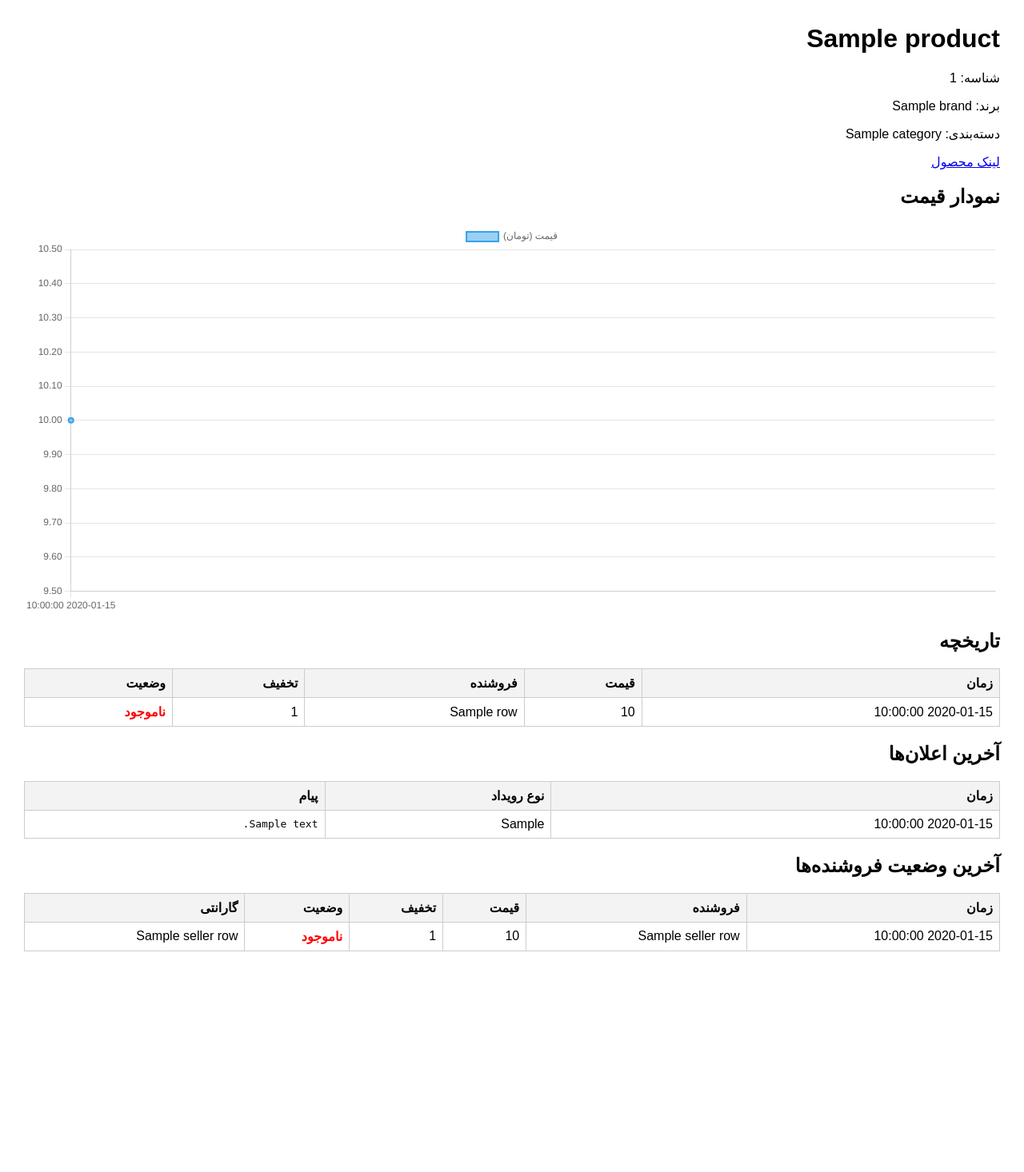
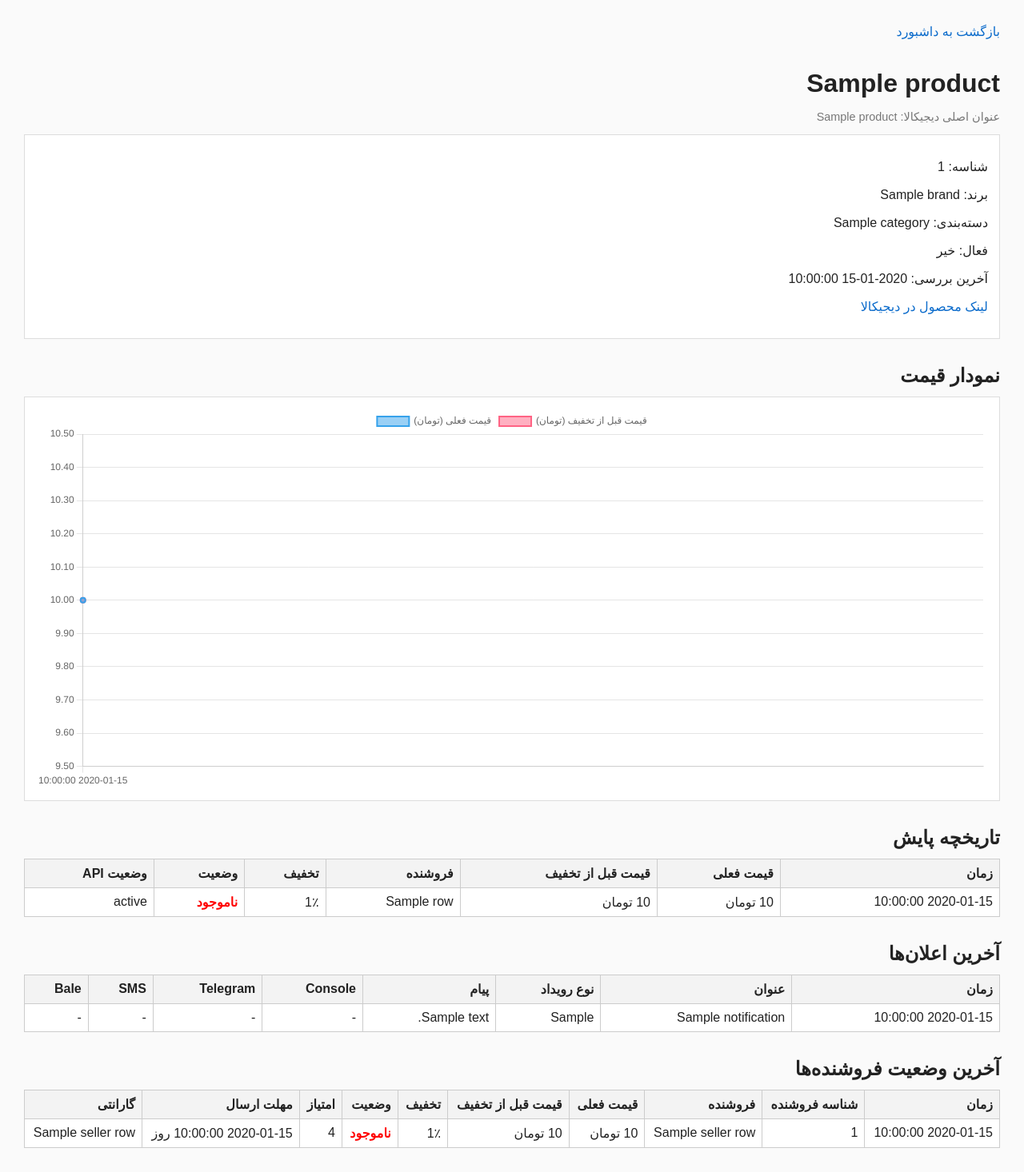
Before and after one commit to MohammadRezaJ20/DK, a FastAPI app: template templates/product.html in a window 1280 px wide. Shown: the whole page at 80% size. Before the commit the page ends 1190 px from the top, so only its background shows below. Run offline with FastAPI, Linux system fonts and the light colour scheme; the template is opened without the code that fills it: most values are stand-ins (such as "Sample title", 1, 10 or a date in 2020); parts of the project's set-up code (start-up, migrations or seed data) failed here and were passed over.

Commit message:
Update product.html

```diff
--- a/templates/product.html
+++ b/templates/product.html
@@ -2,55 +2,181 @@
 <html lang="fa">
 <head>
   <meta charset="UTF-8">
-  <title>{{ product["title"] }}</title>
+  <title>{{ product["custom_name"] or product["title"] }}</title>
   <script src="https://cdn.jsdelivr.net/npm/chart.js"></script>
   <style>
-    body { font-family: sans-serif; direction: rtl; margin: 30px; }
-    table { border-collapse: collapse; width: 100%; margin-bottom: 20px; }
-    th, td { border: 1px solid #ccc; padding: 8px; text-align: right; }
-    th { background: #f3f3f3; }
-    .available { color: green; font-weight: bold; }
-    .unavailable { color: red; font-weight: bold; }
-    pre { white-space: pre-wrap; word-break: break-word; margin: 0; }
+    body {
+      font-family: sans-serif;
+      direction: rtl;
+      margin: 30px;
+      background: #fafafa;
+      color: #222;
+    }
+
+    h1 {
+      margin-bottom: 10px;
+    }
+
+    h2 {
+      margin-top: 32px;
+      margin-bottom: 12px;
+    }
+
+    table {
+      border-collapse: collapse;
+      width: 100%;
+      margin-bottom: 20px;
+      background: #fff;
+    }
+
+    th,
+    td {
+      border: 1px solid #ccc;
+      padding: 8px;
+      text-align: right;
+      vertical-align: top;
+    }
+
+    th {
+      background: #f3f3f3;
+    }
+
+    a {
+      color: #0b6bcb;
+      text-decoration: none;
+    }
+
+    a:hover {
+      text-decoration: underline;
+    }
+
+    .available {
+      color: green;
+      font-weight: bold;
+    }
+
+    .unavailable {
+      color: red;
+      font-weight: bold;
+    }
+
+    .muted {
+      color: #777;
+      font-size: 0.9em;
+    }
+
+    .price {
+      direction: ltr;
+      display: inline-block;
+    }
+
+    pre {
+      white-space: pre-wrap;
+      word-break: break-word;
+      margin: 0;
+      font-family: inherit;
+    }
+
+    .card {
+      background: #fff;
+      border: 1px solid #ddd;
+      padding: 14px;
+      margin-bottom: 20px;
+    }
+
+    .back {
+      display: inline-block;
+      margin-bottom: 16px;
+    }
   </style>
 </head>
 <body>
-  <h1>{{ product["title"] }}</h1>
+  <a class="back" href="/">بازگشت به داشبورد</a>
+
+  <h1>{{ product["custom_name"] or product["title"] }}</h1>
+
+  {% if product["custom_name"] and product["title"] %}
+    <p class="muted">عنوان اصلی دیجیکالا: {{ product["title"] }}</p>
+  {% endif %}
+
+  <div class="card">
     <p>شناسه: {{ product["product_id"] }}</p>
     <p>برند: {{ product["brand"] or "-" }}</p>
     <p>دسته‌بندی: {{ product["category"] or "-" }}</p>
-  <p><a href="{{ product['url'] }}" target="_blank">لینک محصول</a></p>
+    <p>فعال: {{ "بله" if product["active"] else "خیر" }}</p>
+    <p>آخرین بررسی: {{ product["last_checked_at"] or "-" }}</p>
+    <p>
+      <a href="{{ product['url'] }}" target="_blank">
+        لینک محصول در دیجیکالا
+      </a>
+    </p>
+  </div>
 
   <h2>نمودار قیمت</h2>
+  <div class="card">
     <canvas id="priceChart" height="120"></canvas>
+  </div>
 
-  <h2>تاریخچه</h2>
+  <h2>تاریخچه پایش</h2>
+  {% if history %}
   <table>
+    <thead>
       <tr>
         <th>زمان</th>
-      <th>قیمت</th>
+        <th>قیمت فعلی</th>
+        <th>قیمت قبل از تخفیف</th>
         <th>فروشنده</th>
         <th>تخفیف</th>
         <th>وضعیت</th>
+        <th>وضعیت API</th>
       </tr>
+    </thead>
+
+    <tbody>
       {% for row in history %}
       <tr>
         <td>{{ row["checked_at"] }}</td>
+
         <td>
           {% if row["best_price_toman"] is not none %}
-          {{ "{:,.0f}".format(row["best_price_toman"]) }}
+            <span class="price">{{ "{:,.0f}".format(row["best_price_toman"]) }}</span>
+            تومان
           {% else %}
             -
           {% endif %}
         </td>
+
+        <td>
+          {% if row["best_list_price_toman"] is not none %}
+            <span class="price">{{ "{:,.0f}".format(row["best_list_price_toman"]) }}</span>
+            تومان
+          {% else %}
+            -
+          {% endif %}
+        </td>
+
         <td>{{ row["best_seller_name"] or "-" }}</td>
-      <td>{{ row["best_discount_percent"] if row["best_discount_percent"] is not none else "-" }}</td>
+
+        <td>
+          {% if row["best_discount_percent"] is not none %}
+            {{ row["best_discount_percent"] }}٪
+          {% else %}
+            -
+          {% endif %}
+        </td>
+
         <td class="{{ 'available' if row['is_available'] else 'unavailable' }}">
           {{ "موجود" if row["is_available"] else "ناموجود" }}
         </td>
+
+        <td>{{ row["status"] or "-" }}</td>
       </tr>
       {% endfor %}
+    </tbody>
   </table>
+  {% else %}
+    <p>هنوز تاریخچه‌ای برای این محصول ثبت نشده است.</p>
+  {% endif %}
 
   <h2>آخرین اعلان‌ها</h2>
 
@@ -59,16 +185,27 @@
     <thead>
       <tr>
         <th>زمان</th>
+        <th>عنوان</th>
         <th>نوع رویداد</th>
         <th>پیام</th>
+        <th>Console</th>
+        <th>Telegram</th>
+        <th>SMS</th>
+        <th>Bale</th>
       </tr>
     </thead>
+
     <tbody>
       {% for n in notifications %}
       <tr>
         <td>{{ n["created_at"] or "-" }}</td>
+        <td>{{ n["title"] or "-" }}</td>
         <td>{{ n["event_type"] or "-" }}</td>
         <td><pre>{{ n["message"] or "-" }}</pre></td>
+        <td>{{ "✓" if n["sent_console"] else "-" }}</td>
+        <td>{{ "✓" if n["sent_telegram"] else "-" }}</td>
+        <td>{{ "✓" if n["sent_sms"] else "-" }}</td>
+        <td>{{ "✓" if n["sent_bale"] else "-" }}</td>
       </tr>
       {% endfor %}
     </tbody>
@@ -78,34 +215,79 @@
   {% endif %}
 
   <h2>آخرین وضعیت فروشنده‌ها</h2>
+
+  {% if seller_rows %}
   <table>
+    <thead>
       <tr>
         <th>زمان</th>
+        <th>شناسه فروشنده</th>
         <th>فروشنده</th>
-      <th>قیمت</th>
+        <th>قیمت فعلی</th>
+        <th>قیمت قبل از تخفیف</th>
         <th>تخفیف</th>
         <th>وضعیت</th>
+        <th>امتیاز</th>
+        <th>مهلت ارسال</th>
         <th>گارانتی</th>
       </tr>
+    </thead>
+
+    <tbody>
       {% for s in seller_rows %}
       <tr>
         <td>{{ s["checked_at"] }}</td>
-      <td>{{ s["seller_name"] }}</td>
+        <td>{{ s["seller_id"] or "-" }}</td>
+        <td>{{ s["seller_name"] or "-" }}</td>
+
         <td>
           {% if s["price_toman"] is not none %}
-          {{ "{:,.0f}".format(s["price_toman"]) }}
+            <span class="price">{{ "{:,.0f}".format(s["price_toman"]) }}</span>
+            تومان
           {% else %}
             -
           {% endif %}
         </td>
-      <td>{{ s["discount_percent"] if s["discount_percent"] is not none else "-" }}</td>
+
+        <td>
+          {% if s["list_price_toman"] is not none %}
+            <span class="price">{{ "{:,.0f}".format(s["list_price_toman"]) }}</span>
+            تومان
+          {% else %}
+            -
+          {% endif %}
+        </td>
+
+        <td>
+          {% if s["discount_percent"] is not none %}
+            {{ s["discount_percent"] }}٪
+          {% else %}
+            -
+          {% endif %}
+        </td>
+
         <td class="{{ 'available' if s['is_available'] else 'unavailable' }}">
           {{ "موجود" if s["is_available"] else "ناموجود" }}
         </td>
+
+        <td>{{ s["rating"] if s["rating"] is not none else "-" }}</td>
+
+        <td>
+          {% if s["lead_time_days"] is not none %}
+            {{ s["lead_time_days"] }} روز
+          {% else %}
+            -
+          {% endif %}
+        </td>
+
         <td>{{ s["warranty_name"] or "-" }}</td>
       </tr>
       {% endfor %}
+    </tbody>
   </table>
+  {% else %}
+    <p>هنوز snapshot فروشنده‌ای ثبت نشده است.</p>
+  {% endif %}
 
   <script>
     const labels = [
@@ -114,9 +296,15 @@
       {% endfor %}
     ];
 
-    const data = [
+    const priceData = [
       {% for row in history %}
         {{ row["best_price_toman"] if row["best_price_toman"] is not none else "null" }},
+      {% endfor %}
+    ];
+
+    const listPriceData = [
+      {% for row in history %}
+        {{ row["best_list_price_toman"] if row["best_list_price_toman"] is not none else "null" }},
       {% endfor %}
     ];
 
@@ -124,14 +312,32 @@
       type: 'line',
       data: {
         labels: labels,
-        datasets: [{
-          label: 'قیمت (تومان)',
-          data: data,
-          borderWidth: 2
-        }]
+        datasets: [
+          {
+            label: 'قیمت فعلی (تومان)',
+            data: priceData,
+            borderWidth: 2,
+            tension: 0.2
+          },
+          {
+            label: 'قیمت قبل از تخفیف (تومان)',
+            data: listPriceData,
+            borderWidth: 2,
+            tension: 0.2
+          }
+        ]
       },
       options: {
-        responsive: true
+        responsive: true,
+        interaction: {
+          mode: 'index',
+          intersect: false
+        },
+        scales: {
+          y: {
+            beginAtZero: false
+          }
+        }
       }
     });
   </script>
```
Lines whose indentation alone changed are shown as unchanged.
